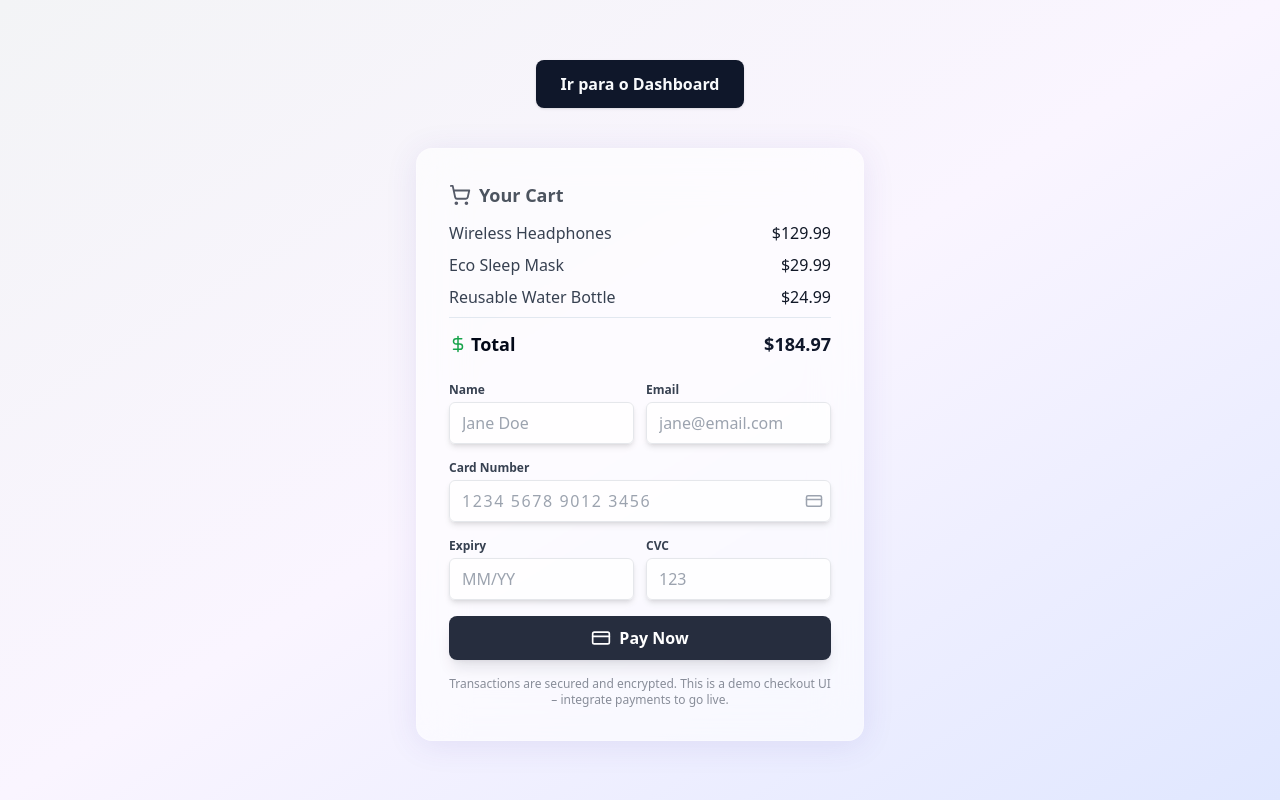
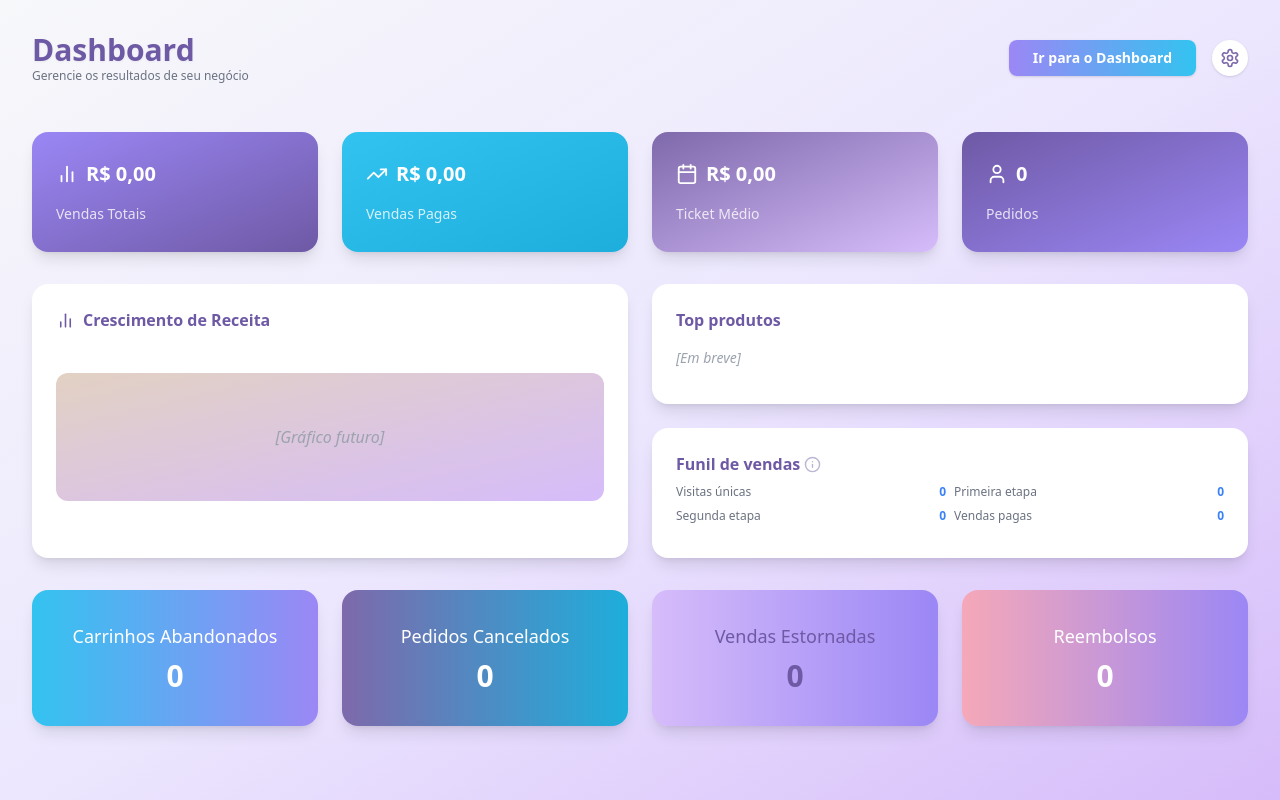
Before and after one commit to Rckbastos/clear-cart-checkout, a React (Vite) app: page / in a window 1280 px wide. Built offline with nearby package versions, Linux system fonts and the light colour scheme.

Commit message:
feat: Implement home page with dashboard
This commit adds a home page with a dashboard layout, incorporating the specified color palette.

```diff
--- a/src/App.tsx
+++ b/src/App.tsx
@@ -1,3 +1,4 @@
+
 import { Toaster } from "@/components/ui/toaster";
 import { Toaster as Sonner } from "@/components/ui/sonner";
 import { TooltipProvider } from "@/components/ui/tooltip";
@@ -6,6 +7,7 @@ import { BrowserRouter, Routes, Route } from "react-router-dom";
 import Index from "./pages/Index";
 import NotFound from "./pages/NotFound";
 import Dashboard from "./pages/Dashboard";
+import CheckoutPreview from "./pages/CheckoutPreview";
 
 const queryClient = new QueryClient();
 
@@ -18,6 +20,7 @@ const App = () => (
         <Routes>
           <Route path="/" element={<Index />} />
           <Route path="/dashboard" element={<Dashboard />} />
+          <Route path="/checkout-preview" element={<CheckoutPreview />} />
           {/* ADD ALL CUSTOM ROUTES ABOVE THE CATCH-ALL "*" ROUTE */}
           <Route path="*" element={<NotFound />} />
         </Routes>
--- /dev/null
+++ b/src/components/HomeDashboard.tsx
@@ -0,0 +1,109 @@
+
+import React from "react";
+import { BarChart2, TrendingUp, Calendar, User, Settings, Info } from "lucide-react";
+import { Link } from "react-router-dom";
+
+const metrics = [
+  { label: "Vendas Totais", value: "R$ 0,00", icon: <BarChart2 size={22} />, color: "from-[#9b87f5] to-[#6E59A5]" },
+  { label: "Vendas Pagas", value: "R$ 0,00", icon: <TrendingUp size={22} />, color: "from-[#33C3F0] to-[#1EAEDB]" },
+  { label: "Ticket Médio", value: "R$ 0,00", icon: <Calendar size={22} />, color: "from-[#7E69AB] to-[#D6BCFA]" },
+  { label: "Pedidos", value: "0", icon: <User size={22} />, color: "from-[#6E59A5] to-[#9b87f5]" },
+];
+
+export default function HomeDashboard() {
+  return (
+    <div className="min-h-screen w-full bg-gradient-to-br from-[#f7f8fa] via-[#ece7fe] to-[#D6BCFA] flex flex-col items-center">
+      {/* Header */}
+      <header className="w-full max-w-7xl mx-auto flex flex-col md:flex-row items-center justify-between px-8 py-8">
+        <div>
+          <h1 className="text-3xl font-bold text-[#6E59A5] drop-shadow-sm">Dashboard</h1>
+          <p className="text-gray-500 text-xs font-medium">
+            Gerencie os resultados de seu negócio
+          </p>
+        </div>
+        <div className="flex items-center gap-4 mt-4 md:mt-0">
+          <Link
+            to="/dashboard"
+            className="px-6 py-2 bg-gradient-to-r from-[#9b87f5] to-[#33C3F0] rounded-lg shadow text-white font-semibold text-sm transition hover:opacity-90"
+          >
+            Ir para o Dashboard
+          </Link>
+          <button className="p-2 rounded-full bg-white shadow hover:bg-[#f3f1f9] transition text-[#7E69AB]">
+            <Settings size={20} />
+          </button>
+        </div>
+      </header>
+
+      {/* Metrics */}
+      <div className="w-full max-w-7xl grid grid-cols-1 sm:grid-cols-2 lg:grid-cols-4 gap-6 px-8 mt-4">
+        {metrics.map((item, idx) => (
+          <div
+            key={item.label}
+            className={`rounded-2xl shadow-lg px-6 py-7 flex flex-col gap-2 bg-gradient-to-br ${item.color} transition-all`}
+          >
+            <div className="flex items-center gap-2 text-white text-xl">
+              {item.icon}
+              <span className="font-bold">{item.value}</span>
+            </div>
+            <div className="text-white text-sm font-medium mt-2 opacity-80">{item.label}</div>
+          </div>
+        ))}
+      </div>
+
+      {/* Middle Cards */}
+      <div className="w-full max-w-7xl grid grid-cols-1 md:grid-cols-2 gap-6 px-8 mt-8">
+        {/* Left - Chart placeholder */}
+        <div className="bg-white rounded-2xl shadow-lg p-6 flex flex-col justify-between min-h-[260px]">
+          <div className="flex items-center gap-2 text-[#6E59A5] mb-2">
+            <BarChart2 size={19} />
+            <span className="font-semibold text-md">Crescimento de Receita</span>
+          </div>
+          <div className="flex-1 flex items-center justify-center">
+            <div className="h-32 w-full flex items-center justify-center bg-gradient-to-br from-[#E2D1C3] to-[#D6BCFA] rounded-xl text-gray-400 italic">
+              [Gráfico futuro]
+            </div>
+          </div>
+        </div>
+        {/* Right - "Top Produtos" and payment/funnel info */}
+        <div className="flex flex-col gap-6">
+          <div className="bg-white rounded-2xl shadow-lg p-6 min-h-[120px]">
+            <div className="font-semibold text-md text-[#6E59A5] mb-4">Top produtos</div>
+            <div className="text-gray-400 text-sm italic">[Em breve]</div>
+          </div>
+          <div className="bg-white rounded-2xl shadow-lg p-6 min-h-[130px]">
+            <div className="font-semibold text-md text-[#6E59A5] mb-2 flex items-center">
+              Funil de vendas
+              <Info size={17} className="ml-1 text-[#B9B7D2]" />
+            </div>
+            <div className="grid grid-cols-2 gap-2 text-xs text-gray-500">
+              <div>Visitas únicas <span className="float-right font-bold text-blue-500">0</span></div>
+              <div>Primeira etapa <span className="float-right font-bold text-blue-500">0</span></div>
+              <div>Segunda etapa <span className="float-right font-bold text-blue-500">0</span></div>
+              <div>Vendas pagas <span className="float-right font-bold text-blue-500">0</span></div>
+            </div>
+          </div>
+        </div>
+      </div>
+
+      {/* Footer extra cards */}
+      <div className="w-full max-w-7xl grid grid-cols-2 md:grid-cols-4 gap-6 px-8 mt-8 mb-16">
+        <div className="bg-gradient-to-r from-[#33C3F0] to-[#9b87f5] rounded-2xl shadow-lg flex flex-col items-center justify-center py-8">
+          <span className="text-white text-lg font-medium">Carrinhos Abandonados</span>
+          <span className="text-3xl font-bold text-white mt-2">0</span>
+        </div>
+        <div className="bg-gradient-to-r from-[#7E69AB] to-[#1EAEDB] rounded-2xl shadow-lg flex flex-col items-center justify-center py-8">
+          <span className="text-white text-lg font-medium">Pedidos Cancelados</span>
+          <span className="text-3xl font-bold text-white mt-2">0</span>
+        </div>
+        <div className="bg-gradient-to-r from-[#D6BCFA] to-[#9b87f5] rounded-2xl shadow-lg flex flex-col items-center justify-center py-8">
+          <span className="text-[#6E59A5] text-lg font-medium">Vendas Estornadas</span>
+          <span className="text-3xl font-bold text-[#6E59A5] mt-2">0</span>
+        </div>
+        <div className="bg-gradient-to-r from-[#F5A8B8] to-[#9b87f5] rounded-2xl shadow-lg flex flex-col items-center justify-center py-8">
+          <span className="text-white text-lg font-medium">Reembolsos</span>
+          <span className="text-3xl font-bold text-white mt-2">0</span>
+        </div>
+      </div>
+    </div>
+  );
+}
--- /dev/null
+++ b/src/pages/CheckoutPreview.tsx
@@ -0,0 +1,20 @@
+
+import CheckoutCard from "@/components/CheckoutCard";
+import { Link } from "react-router-dom";
+
+const CheckoutPreview = () => {
+  return (
+    <div className="min-h-screen flex flex-col items-center justify-center bg-gradient-to-br from-gray-100 via-purple-50 to-indigo-100 dark:from-neutral-900 dark:via-indigo-950 dark:to-gray-900 transition-all duration-300">
+      <div className="mb-10">
+        <Link
+          to="/dashboard"
+          className="inline-block px-6 py-3 bg-primary text-primary-foreground rounded-lg shadow hover:bg-primary/80 transition-all font-bold">
+          Ir para o Dashboard
+        </Link>
+      </div>
+      <CheckoutCard />
+    </div>
+  );
+};
+
+export default CheckoutPreview;
--- a/src/pages/Index.tsx
+++ b/src/pages/Index.tsx
@@ -1,18 +1,9 @@
-import CheckoutCard from "@/components/CheckoutCard";
-import { Link } from "react-router-dom";
+
+import HomeDashboard from "@/components/HomeDashboard";
 
 const Index = () => {
   return (
-    <div className="min-h-screen flex flex-col items-center justify-center bg-gradient-to-br from-gray-100 via-purple-50 to-indigo-100 dark:from-neutral-900 dark:via-indigo-950 dark:to-gray-900 transition-all duration-300">
-      <div className="mb-10">
-        <Link
-          to="/dashboard"
-          className="inline-block px-6 py-3 bg-primary text-primary-foreground rounded-lg shadow hover:bg-primary/80 transition-all font-bold">
-          Ir para o Dashboard
-        </Link>
-      </div>
-      <CheckoutCard />
-    </div>
+    <HomeDashboard />
   );
 };
 
```
